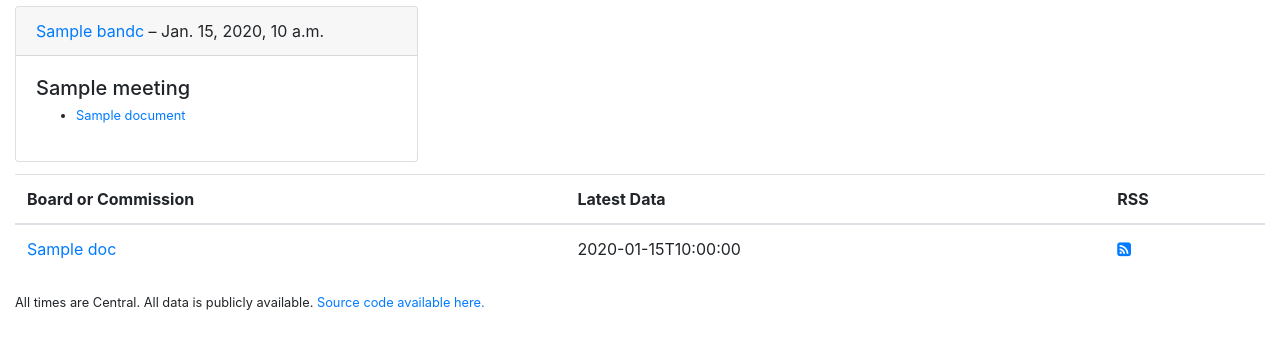
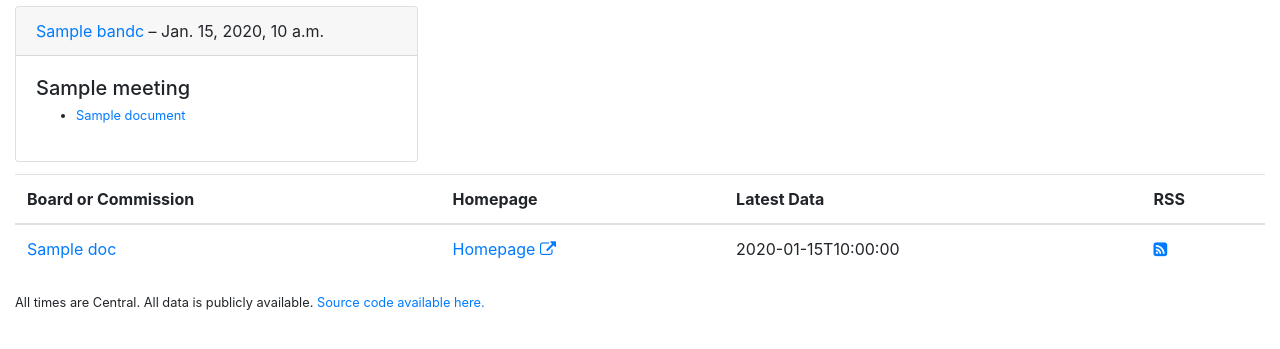
Before and after one commit to crccheck/atx-bandc, a Django app: template bandc/apps/agenda/templates/agenda/bandc_list.html in a window 1280 px wide. Shown: the part 239-588 px from the top of the page. Run offline with Django 3.2, Linux system fonts and the light colour scheme; the template is opened without the code that fills it: most values are stand-ins (such as "Sample title", 1, 10 or a date in 2020); some libraries are stand-ins or nearby versions.

Commit message:
add link to homepage

```diff
--- a/bandc/apps/agenda/templates/agenda/bandc_list.html
+++ b/bandc/apps/agenda/templates/agenda/bandc_list.html
@@ -61,6 +61,7 @@
   <thead>
     <tr>
       <th>Board or Commission</th>
+      <th>Homepage</th>
       <th>Latest Data</th>
       <th>RSS</th>
   </thead>
@@ -68,10 +69,17 @@
     {% for bandc in object_list %}
     <tr>
       <td>
+
         {% if bandc.latest_meeting %}
         <a href="{% url 'bandc_detail' slug=bandc.slug %}">{{ bandc }}</a>
         {% else %}
         {{ bandc }}
+        {% endif %}
+      </td>
+      <td>
+        {% if bandc.homepage %}
+        <a href="{{ bandc.homepage }}" target="_blank" rel="noopener noreferrer">Homepage
+          <i class="fa fa-external-link"></i></a>
         {% endif %}
       </td>
       <td>{{ bandc.latest_meeting.date.isoformat }}</td>
```
